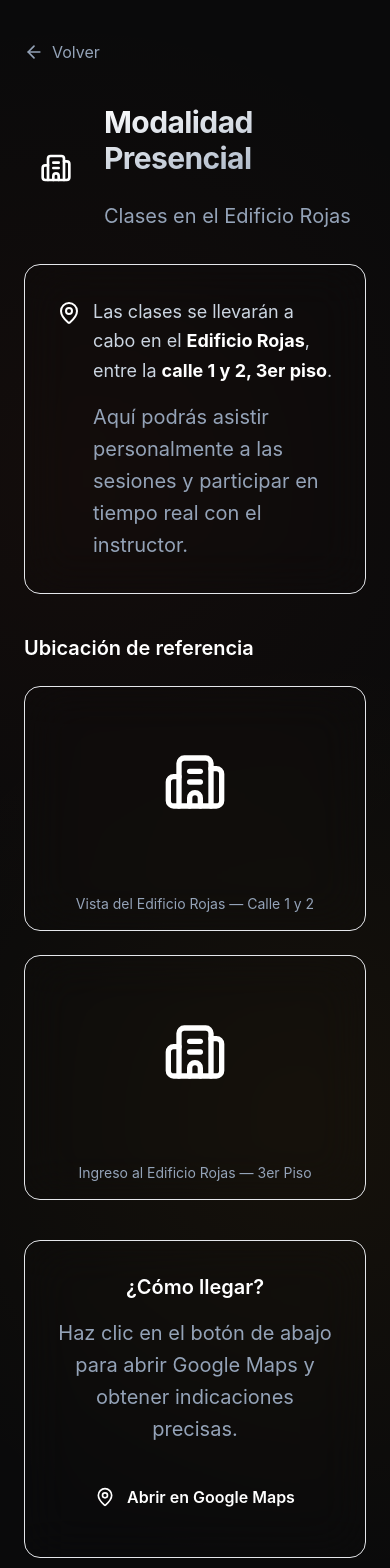
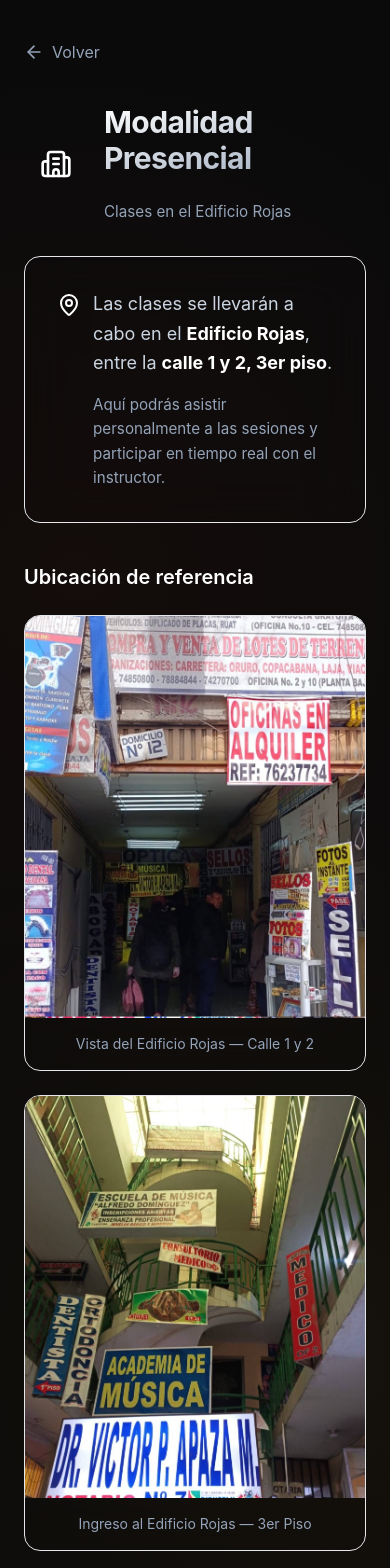
Before and after one commit to wilmer12354/Curso_JusticiaIndigena, a Next.js app: page /modalidades/presencial in a window 390 px wide. Shown: the top 1568 px of the page. Built offline with nearby package versions, Linux system fonts and the light colour scheme.

Commit message:
4botones-modalidades-con ubicacion

```diff
--- a/src/app/globals.css
+++ b/src/app/globals.css
@@ -50,7 +50,7 @@ h1 {
 
 p {
   color: #94a3b8;
-  font-size: 1.25rem;
+  font-size: clamp(0.95rem, 2vw, 1.25rem);
   line-height: 1.6;
   max-width: 600px;
 }
--- a/src/app/modalidades/presencial/page.tsx
+++ b/src/app/modalidades/presencial/page.tsx
@@ -52,17 +52,13 @@ export default function PresencialPage() {
         <h2 className="text-xl font-semibold text-white mb-6">Ubicación de referencia</h2>
         <div className="grid grid-cols-1 md:grid-cols-2 gap-6 mb-10">
           <div className="bg-white/4 backdrop-blur-xl border border-white/8 rounded-2xl overflow-hidden group hover:border-primary/30 transition-all duration-500">
-            <div className="aspect-video bg-gradient-to-br from-primary/20 to-accent/10 flex items-center justify-center">
-              <Building2 className="w-16 h-16 text-primary/40" />
-            </div>
+            <img src="/ubi1.jpg" alt="Vista del Edificio Rojas" className="w-full" />
             <div className="p-4">
               <p className="text-slate-400 text-sm text-center">Vista del Edificio Rojas — Calle 1 y 2</p>
             </div>
           </div>
           <div className="bg-white/4 backdrop-blur-xl border border-white/8 rounded-2xl overflow-hidden group hover:border-primary/30 transition-all duration-500">
-            <div className="aspect-video bg-gradient-to-br from-accent/20 to-primary/10 flex items-center justify-center">
-              <Building2 className="w-16 h-16 text-accent/40" />
-            </div>
+            <img src="/ubi2.jpg" alt="Ingreso al Edificio Rojas" className="w-full" />
             <div className="p-4">
               <p className="text-slate-400 text-sm text-center">Ingreso al Edificio Rojas — 3er Piso</p>
             </div>
@@ -76,12 +72,12 @@ export default function PresencialPage() {
             Haz clic en el botón de abajo para abrir Google Maps y obtener indicaciones precisas.
           </p>
           <a
-            href="https://www.google.com/maps/search/Edificio+Rojas+calle+1+y+2+Bolivia"
+            href="https://maps.app.goo.gl/45BXYYaf3Am1Ye5E8"
             target="_blank"
             rel="noopener noreferrer"
-            className="inline-flex items-center gap-3 px-8 py-4 rounded-xl bg-primary text-white font-semibold hover:bg-primary/90 transition-all duration-300 hover:scale-105"
+            className="inline-flex items-center gap-3 px-10 py-5 rounded-2xl bg-gradient-to-r from-primary to-orange-600 text-white font-bold text-lg transition-all duration-300 scale-110 shadow-[0_0_40px_rgba(194,65,12,0.5)]"
           >
-            <MapPin className="w-5 h-5" />
+            <MapPin className="w-6 h-6" />
             Abrir en Google Maps
           </a>
         </div>
--- a/src/app/page.tsx
+++ b/src/app/page.tsx
@@ -122,7 +122,7 @@ export default function LandingPage() {
       {/* ═══════════════════════════════════════════
           HERO SECTION — Header con login + Body con info
       ═══════════════════════════════════════════ */}
-      <main className="relative min-h-screen flex flex-col">
+      <main className="relative min-h-[80vh] md:min-h-screen flex flex-col">
 
         {/* Fondo decorativo global del hero */}
         <div className="absolute inset-0 -z-10 overflow-hidden pointer-events-none">
@@ -182,7 +182,7 @@ export default function LandingPage() {
           {/* Título hero centrado */}
           <div className="text-center px-6 pt-16 pb-10 animate-fade-in" style={{ animationDelay: '0.5s' }}>
             {/* Badge */}
-            <div className="flex items-center justify-center gap-3 -mt-[2rem] md:-mt-[6rem]">
+            <div className="flex items-center justify-center gap-3 -mt-[2rem] md:-mt-[4rem] lg:-mt-[6rem]">
               <img
                 src="/logo-cepabol.png"
                 alt="Logo CEPABOL"
@@ -192,7 +192,7 @@ export default function LandingPage() {
             </div>
 
             <div className="relative max-w-4xl mx-auto">
-              <div className="fixed top-36 right-5 z-50 flex flex-col items-end gap-2">
+              <div className="fixed top-24 md:top-36 right-5 z-50 flex flex-col items-end gap-2">
                 <span className="hidden md:inline text-ms text-amber-300 font-medium whitespace-nowrap bg-background/80 backdrop-blur-sm px-3 py-1.5 rounded-lg border border-amber-500/20 shadow-lg">
                   ¿Tienes problemas con la conectividad de internet? 👇
                 </span>
@@ -205,7 +205,7 @@ export default function LandingPage() {
                   <span className="absolute -top-1 -right-1 w-3 h-3 rounded-full bg-red-500" />
                 </button>
               </div>
-              <h1 className="text-3xl md:text-5xl font-bold leading-[1.1] tracking-tight mb-1 p-4 md:p-7 mt-[8rem] md:mt-[11rem]">
+              <h1 className="text-3xl md:text-5xl font-bold leading-[1.1] tracking-tight mb-1 p-4 md:p-7 mt-[4rem] md:mt-[8rem] lg:mt-[11rem]">
                 <span className="text-white">Escuela de Jueces Naturales</span>
                 <br />
                 <span className="text-white">Curso: Justicia Indígena</span>
@@ -230,7 +230,7 @@ export default function LandingPage() {
               Modalidades
             </h2>
 
-            <div className="grid grid-cols-1 sm:grid-cols-2 lg:grid-cols-4 gap-4 max-w-5xl mx-auto px-2">
+            <div className="grid grid-cols-1 sm:grid-cols-2 lg:grid-cols-4 gap-4 max-w-5xl mx-auto">
               {[
                 { href: "/modalidades/presencial", icon: Building2, label: "Presencial", desc: "Clases en el Edificio Rojas" },
                 { href: "/modalidades/virtual", icon: Monitor, label: "Virtual", desc: "En vivo con acceso a internet" },
@@ -240,7 +240,7 @@ export default function LandingPage() {
                 <Link
                   key={href}
                   href={href}
-                  className="group relative bg-white/4 backdrop-blur-xl border border-white/8 rounded-2xl p-6 hover:bg-white/8 hover:border-primary/30 transition-all duration-500 hover:-translate-y-1 text-center"
+                  className="group relative bg-white/4 backdrop-blur-xl border border-white/8 rounded-2xl py-3 px-4 hover:bg-white/8 hover:border-primary/30 transition-all duration-500 hover:-translate-y-1 text-center"
                 >
                   <div className="absolute inset-0 rounded-2xl opacity-0 group-hover:opacity-100 transition-opacity duration-500 bg-gradient-to-br from-primary/5 to-transparent" />
                   <div className="relative inline-flex p-3 rounded-xl mb-4 bg-primary/10 text-primary">
```
Also changed, not shown: public/ubi1.jpg (added), public/ubi2.jpg (added).
